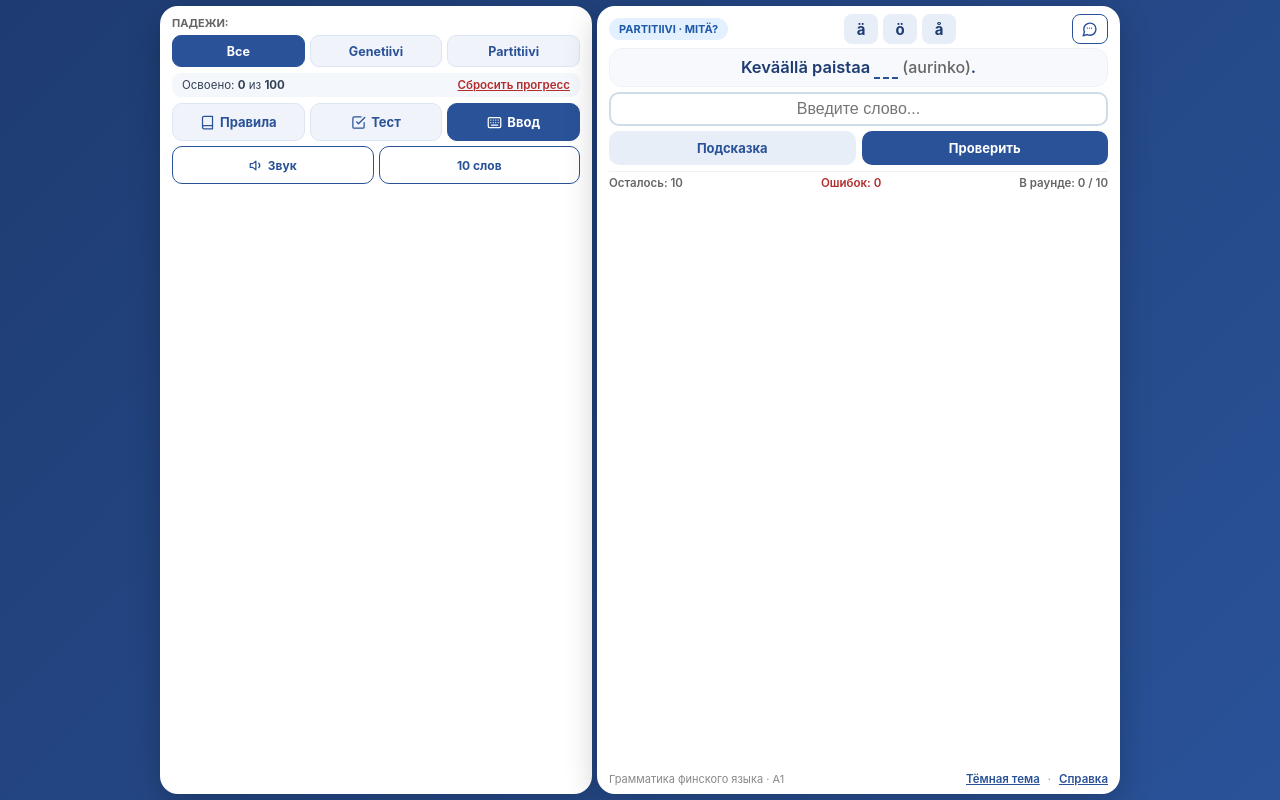
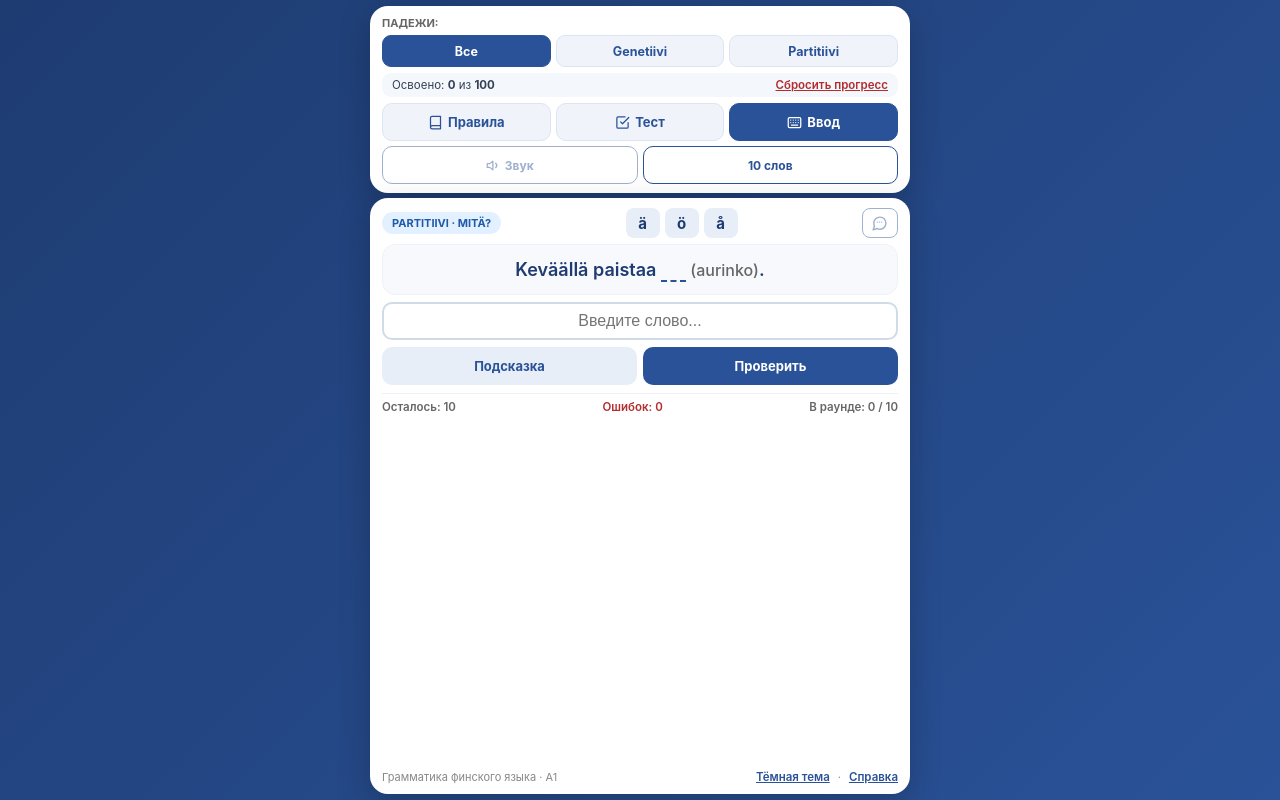
Before and after one commit to max-roz/partitiivi-genetiivi, a plain HTML site: page PartitiiviGenetiivi.html in a window 1280 px wide. Drawn offline with Linux system fonts and the light colour scheme.

Commit message:
Update PartitiiviGenetiivi.html

```diff
--- a/PartitiiviGenetiivi.html
+++ b/PartitiiviGenetiivi.html
@@ -119,7 +119,7 @@
   #gameArea:has(.rules-scroll) { flex: 1; min-height: 0; }
 
   .stats, .footer-bar { flex-shrink: 0; }
-    @media (min-width: 640px) {
+      @media (min-width: 640px) and (max-height: 550px) {
     .wrap { max-width: 960px; flex-direction: row; align-items: stretch; }
     .panel-top { width: 45%; overflow-y: auto; }
     .panel-main { width: 55%; overflow-y: auto; padding: 8px 12px; }
@@ -135,8 +135,13 @@
     .panel-main .stats { margin-top: 6px; padding-top: 4px; }
     .panel-main .footer-bar { padding-top: 4px; }
   }
+  #muteBtn:disabled,
+  .btn-speak:disabled {
+    opacity: 0.45;
+    cursor: default;
+    pointer-events: none;
+  }
 
-  }
 
 
 
@@ -196,7 +201,7 @@
           — <b>Тест</b>: выбор правильной падежной формы из 4 похожих вариантов.
         </li>
                 <li><b>Управление:</b><br>
-          — <b>Звук</b>: автоозвучка предложения после ответа (кнопка с облачком озвучивает в любой момент);<br>
+          — <b>Звук</b>: автоозвучка финского предложения после ответа (кнопка с облачком озвучивает в любой момент; функция доступна только на Android, на ПК и iOS отключена);<br>
           — <b>10 слов</b>: выбор количества вопросов в раунде;<br>
           — <b>Правила</b>: вкладка со шпаргалкой по окончаниям и глаголам.
         </li>
@@ -314,6 +319,7 @@ const questions = [
 
 
 const $ = id => document.getElementById(id);
+const isAndroid = /Android/i.test(navigator.userAgent);
 const STORAGE_KEY = 'sm1_cases_learned_v1', MUTE_KEY = 'sm1_cases_muted_v1', THEME_KEY = 'sm1_theme_v1';
 let isDark = false;
 const svg = (p, c = 'icon') => '<svg class="' + c + '" viewBox="0 0 24 24">' + p + '</svg>';
@@ -417,7 +423,9 @@ function updateMuteBtn() {
   const b = $("muteBtn");
   b.innerHTML = (isMuted ? ICONS.volOff : ICONS.volOn) + ' Звук';
   b.classList.toggle('muted', isMuted);
+  if (!isAndroid) { b.disabled = true; b.classList.remove('muted'); }
 }
+
 function renderModesBar() {
   $("modesBar").innerHTML =
     '<button class="mode-btn" id="btnRules" onclick="setMode(\'rules\')">' + ICONS.book + ' Правила</button>' +
@@ -468,6 +476,7 @@ if ('speechSynthesis' in window) {
 }
 
 function speak(text, manual = false) {
+  if (!isAndroid) return;
   if ((isMuted && !manual) || isSpeaking) return;
   const btn = $("speakBtn");
   let fallbackCalled = false;
@@ -521,7 +530,7 @@ function speak(text, manual = false) {
   if (!isIOS && location.protocol.startsWith('http')) {
     const base = 'https://google.com';
     const url = base + '?ie=UTF-8&tl=fi&client=tw-ob&q=' + encodeURIComponent(text);
-    const a = new Audio(url);
+   const a = new Audio(url);
     currentAudio = a;
     a.onended = reset;
     a.onerror = runFallback;
@@ -652,6 +661,9 @@ function renderCard() {
     '<div class="header-row"><span class="' + tagClass + '">' + tagLabel + '</span>' + umlauts +
     '<button type="button" class="btn-speak" id="speakBtn" onclick="speak(\'' + safeFull + '\',true)" title="Произнести">' +
     ICONS.speak + '</button></div>';
+  if (!isAndroid) {
+    setTimeout(() => { const sb = $("speakBtn"); if (sb) sb.disabled = true; }, 0);
+  }
   const sentHtml = q.sentence
     .replace('[...]', '<span class="blank">&nbsp;&nbsp;&nbsp;</span>')
     .replace(/\(([^)]+)\)/, '<span class="base-word">($1)</span>');
```
